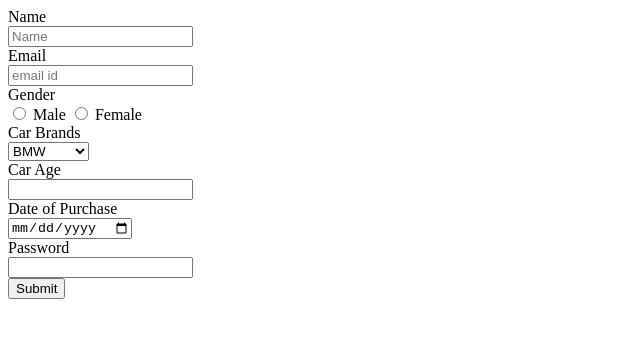
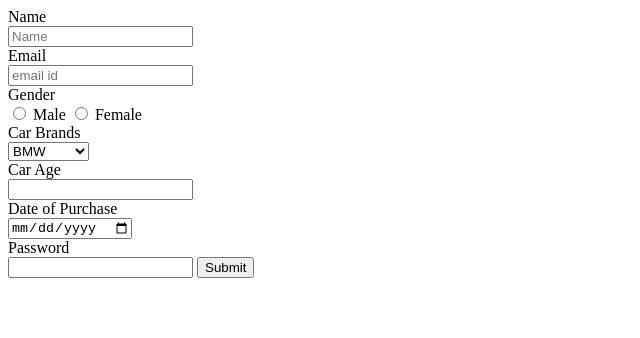
Before and after one commit to acciojob/car-insurance-form-ektaspeak1, a website: page main.html in a window 1280 px wide. Shown: the whole page, without its empty margins (0-640 px from the left). Drawn offline with Linux system fonts and the light colour scheme.

Commit message:
created a submission

```diff
--- a/main.html
+++ b/main.html
@@ -44,7 +44,7 @@
 		</div>
 		<div>
 			<label for="password" id="password">Password</label><br>
-			<input type="password" name="password" id="password"required><br>
+			<input type="password" name="password" id="password"required>
 
 			<button type="submit">Submit</button>
 		</div>
```
